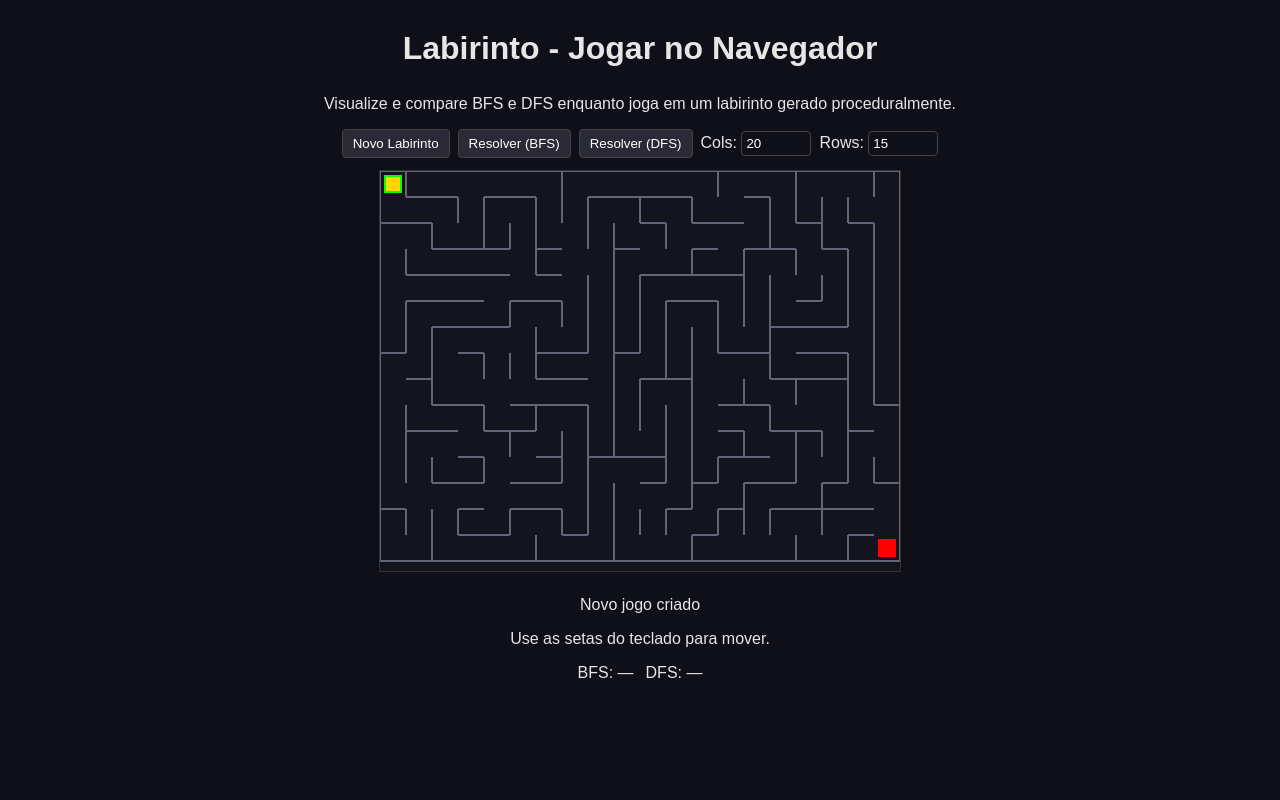
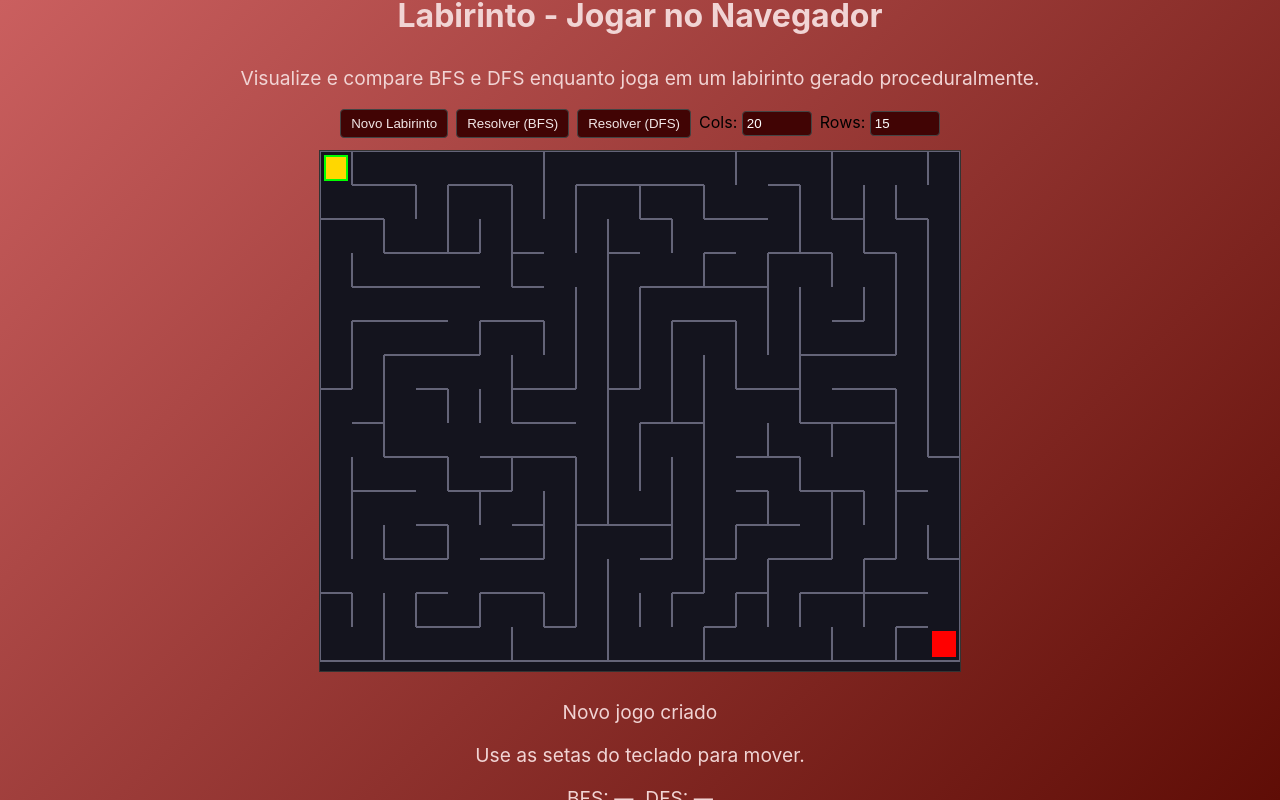
Before and after one commit to ViiniVinicin/pi-labirinto, a Flask app: page /labirinto in a window 1280 px wide. Run offline with Flask 2, Linux system fonts and the light colour scheme.

Commit message:
Estilização da página do labirinto

```diff
--- a/static/styles.css
+++ b/static/styles.css
@@ -1,24 +1,33 @@
-body{
-    font-family:Arial,Helvetica,sans-serif;
-    background:#0f0f19;color:#e6e6e6;
-    min-height:100vh;
-    margin:0;
-    padding:24px;
-    box-sizing:border-box
+body, html {
+    margin: 0;
+    padding: 0;
+    height: 100%;
+    font-family: -apple-system, BlinkMacSystemFont, "Segoe UI", Roboto, Helvetica, Arial, sans-serif;
+    overflow: hidden;
 }
 
 .container{
     width:100%;
-    max-width:920px;
+    height: 100%;
     margin:0 auto;
     display:flex;
     flex-direction:column;
-    align-items:center
+    align-items:center;
+    background: linear-gradient(135deg, #ca5f5f 0%, #5f0d06 100%);
+    display: flex;
+    align-items: center;
+    justify-content: center;
 }
 
 h1{
+    color: #f1d4d4;
     margin:6px 0 12px;
     text-align:center
+}
+
+.text{
+    font-size: 1.2rem;
+    color: #f1d4d4;
 }
 
 .controls{
@@ -31,7 +40,7 @@ h1{
 }
 
 canvas{
-    background:#14141e;
+    background:#141e16;
     border:1px solid #333;
     display:block;
     max-width:100%;
@@ -39,6 +48,8 @@ canvas{
 }
 
 .info{
+    color: #f1d4d4;
+    font-size: 1.2rem;
     margin-top:8px;
     text-align:center
 }
@@ -65,15 +76,20 @@ canvas{
 }
 
 .stats{
+    color: #f1d4d4;
     display:flex;
     gap:12px;
     margin-top:6px;
     justify-content:center
 }
 
+p.status{
+    color: #f1d4d4;
+}
+
 button{
-    background:#2a2a36;
-    color:#fff;
+    background:#410404;
+    color:#f1e6e6;
     border:1px solid #444;
     padding:6px 10px;
     border-radius:4px
@@ -84,7 +100,7 @@ input{
     padding:4px;
     border-radius:4px;
     border:1px solid #444;
-    background:#0f0f19;
+    background:#410404;
     color:#fff
 }
 
--- a/templates/index.html
+++ b/templates/index.html
@@ -9,7 +9,7 @@
   <body>
     <div class="container">
       <h1>Labirinto - Jogar no Navegador</h1>
-      <p>Visualize e compare BFS e DFS enquanto joga em um labirinto gerado proceduralmente.</p>
+      <p class="text">Visualize e compare BFS e DFS enquanto joga em um labirinto gerado proceduralmente.</p>
       <div class="controls">
         <button id="newBtn">Novo Labirinto</button>
         <button id="bfsBtn">Resolver (BFS)</button>
@@ -17,10 +17,10 @@
         <label>Cols: <input id="cols" type="number" value="20" min="5" max="80"></label>
         <label>Rows: <input id="rows" type="number" value="15" min="5" max="80"></label>
       </div>
-      <canvas id="maze" width="520" height="400"></canvas>
+      <canvas id="maze" width="640" height="520"></canvas>
       <div class="info">
         <p id="status">Pronto</p>
-        <p>Use as setas do teclado para mover.</p>
+        <p class="text">Use as setas do teclado para mover.</p>
         <div class="stats">
           <div id="bfsStats">BFS: —</div>
           <div id="dfsStats">DFS: —</div>
```
